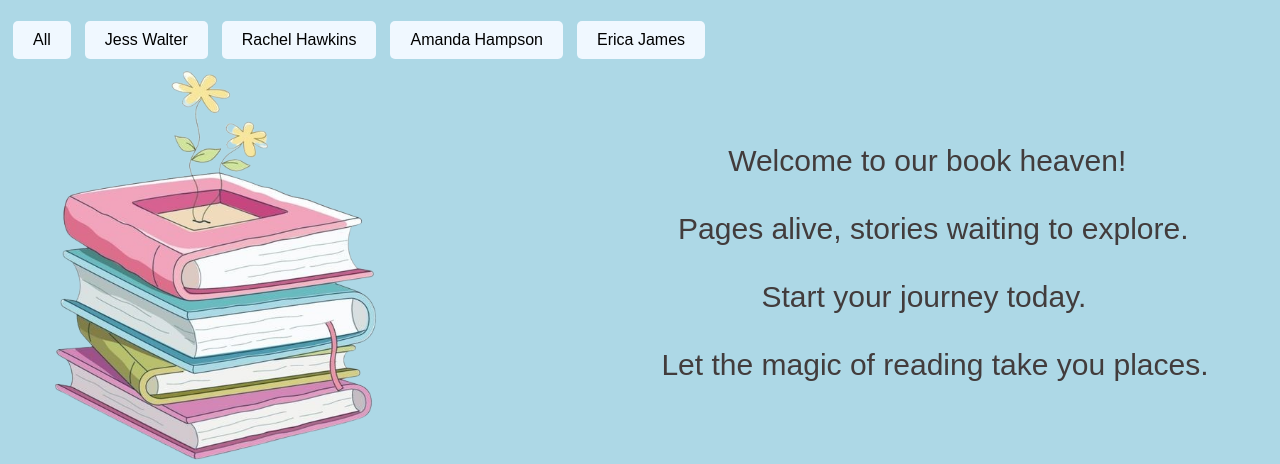
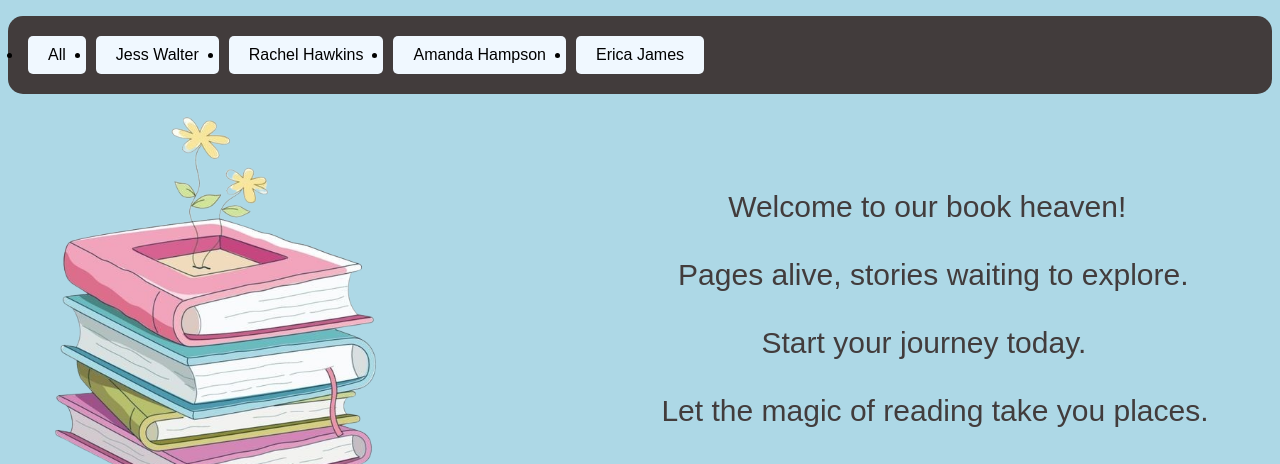
Before and after one commit to Ponsaranya/Bookies-ecommercesite, a plain HTML site: page index.html in a window 1280 px wide. Shown: the part 112-576 px from the top of the page. Drawn offline with Linux system fonts and the light colour scheme.

Commit message:
Add files via upload

```diff
--- a/index.html
+++ b/index.html
@@ -146,6 +146,7 @@ hr{
         .grey-background {
         background-color: grey !important; /* Permanently change background color to grey */
     }
+
     </style>
     </head>
 <body style="background-color:#ADD8E6;">
@@ -163,12 +164,17 @@ hr{
     <li style="margin-left: 5px; padding-top: 15px;font-size: 20px;"><a href="#About">About</li></a>
     <li style="margin-left: 15px; padding-top: 15px;font-size: 20px;"><a href="#Contact">Contact</li></a>
    </ul>
-   <a href="all.html" class="nav-button" id="all1Button">All</a>
-   <a href="jess_walter.html" class="nav-button" id="all2Button">Jess Walter</a>
-   <a href="rachel_hawkins.html" class="nav-button" id="all3Button">Rachel Hawkins</a>
-   <a href="amanda_hampson.html" class="nav-button" id="all4Button">Amanda Hampson</a>
-   <a href="erica_james.html" class="nav-button" id="all5Button">Erica James</a>
+   <div class="button">
+    <ul>
+   <li><a href="all.html" class="nav-button" id="all1Button">All</a></li>
+   <li><a href="jess_walter.html" class="nav-button" id="all2Button">Jess Walter</a></li>
+   <li><a href="rachel_hawkins.html" class="nav-button" id="all3Button">Rachel Hawkins</a></li>
+   <li><a href="amanda_hampson.html" class="nav-button" id="all4Button">Amanda Hampson</a></li>
+   <li><a href="erica_james.html" class="nav-button" id="all5Button">Erica James</a></li>
+    </ul>
+    </div>
    <div class="container" >
+
    <img src="book-removebg.png" alt="Girl in a jacket" width="400" height="400">
    <br>
    <pre id="para" >
```
